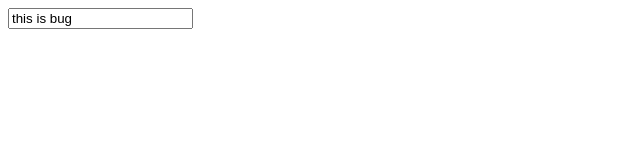
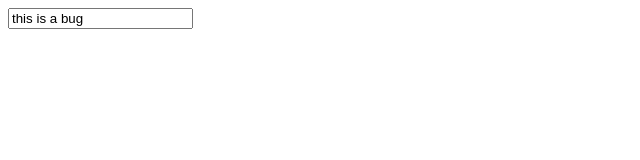
Before and after one commit to iamstd/Test, a plain HTML site: page index.html in a window 1280 px wide. Shown: the full height of the page, 0-640 px from the left. Drawn offline with Linux system fonts and the light colour scheme.

Commit message:
fix bug 101

```diff
--- a/index.html
+++ b/index.html
@@ -4,6 +4,6 @@
 		<link />
 	</head>
 	<body>
-		<input value="this is bug"/>
+		<input value="this is a bug"/>
 	</body>
 </html>
```
